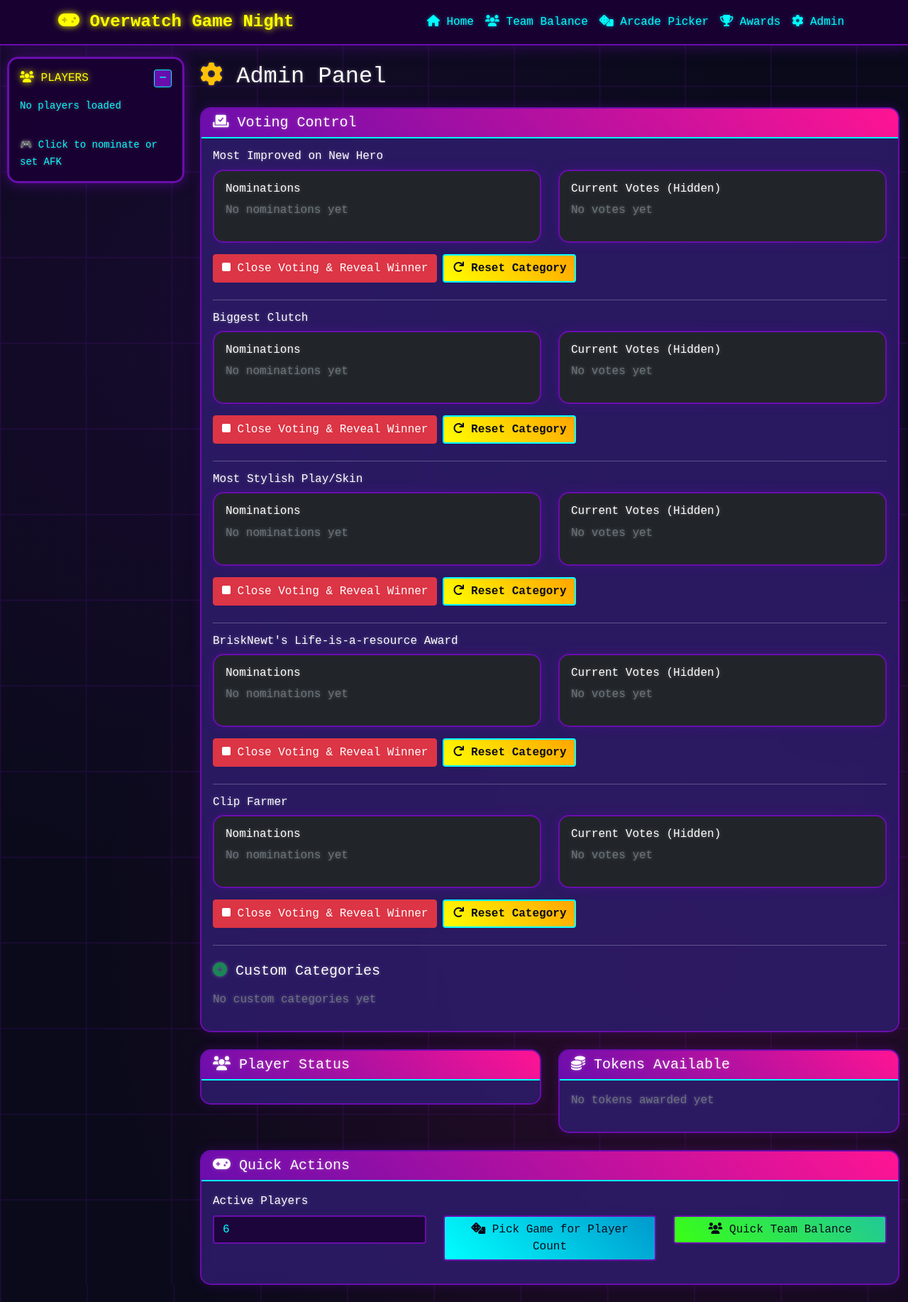
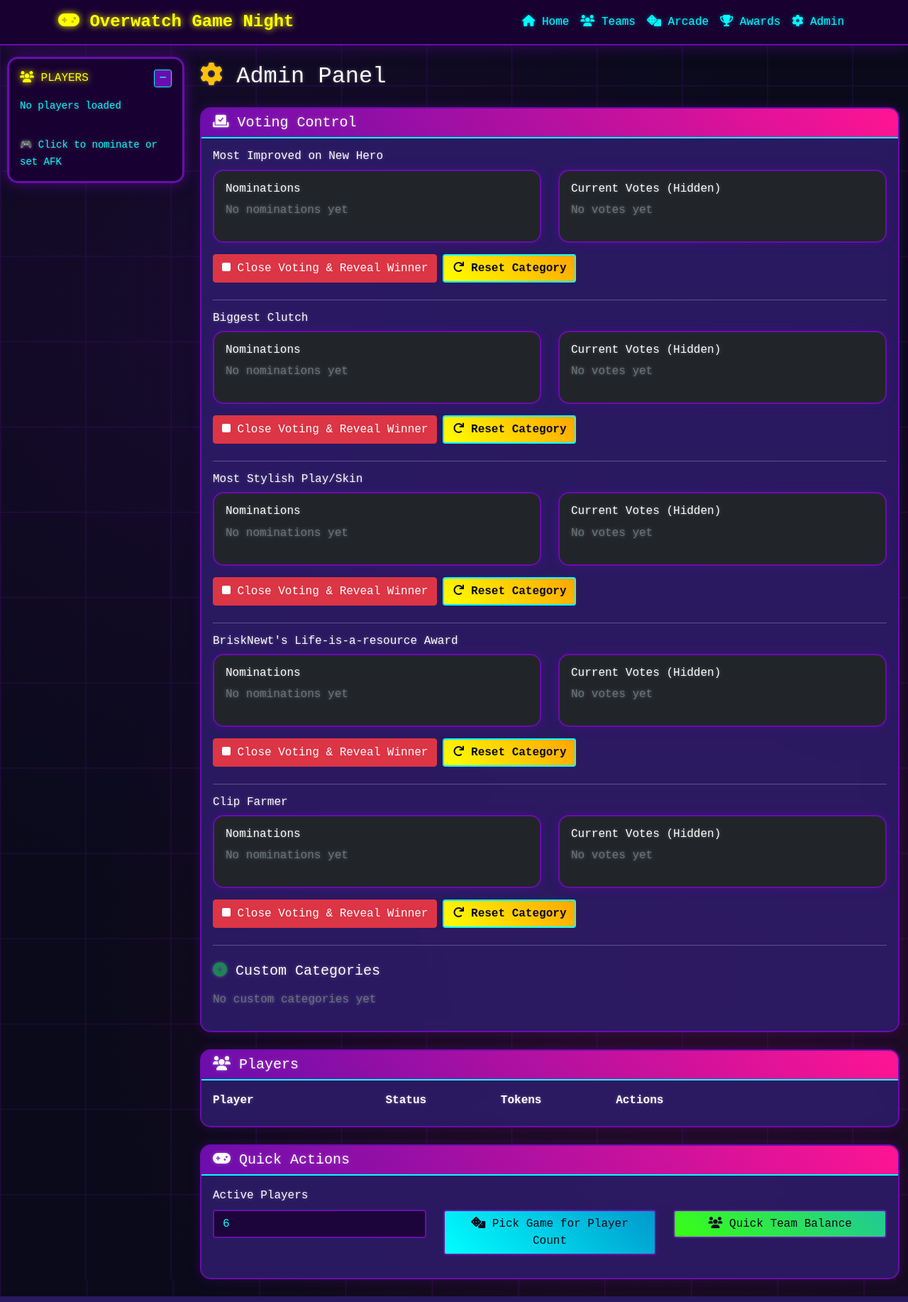
Before and after one commit to oshlern/overwatch-game-night, a Flask app: page /admin in a window 1280 px wide. Shown: the whole page at 71% size. Run offline with Flask 3, Linux system fonts and the light colour scheme; data that the repository does not hold is empty; some libraries are stand-ins or nearby versions.

Commit message:
admin player list columns

```diff
--- a/overwatch-game-night-app/templates/admin.html
+++ b/overwatch-game-night-app/templates/admin.html
@@ -82,24 +82,38 @@
 
     <!-- Player Management -->
     <div class="row mb-4">
-        <div class="col-md-6">
+        <div class="col-12">
             <div class="card">
                 <div class="card-header">
                     <h5 class="mb-0">
                         <i class="fas fa-users"></i>
-                        Player Status
+                        Players
                     </h5>
                 </div>
                 <div class="card-body">
                     <div id="admin-players-list">
-                        {% for player_name, player_data in players.items() %}
-                        <div class="d-flex justify-content-between align-items-center mb-2">
-                            <span>
-                                <strong>{{ player_name }}</strong>
+                        <div class="row mb-2">
+                            <div class="col-3"><strong>Player</strong></div>
+                            <div class="col-2"><strong>Status</strong></div>
+                            <div class="col-2"><strong>Tokens</strong></div>
+                            <div class="col-5"><strong>Actions</strong></div>
+                        </div>
+                        {% for player_name, player_data in players.items()|sort %}
+                        <div class="row mb-2 align-items-center">
+                            <div class="col-3">
+                                <span class="player-name" style="color: {{ player_data.get('color', '#FFFFFF') }};">{{ player_name }}</span>
+                            </div>
+                            <div class="col-2">
                                 <span class="badge bg-{{ 'secondary' if player_data.get('status') == 'afk' else 'success' }}">
                                     {{ player_data.get('status', 'active') }}
                                 </span>
-                            </span>
+                            </div>
+                            <div class="col-2">
+                                {% if tokens.get(player_name, 0) > 0 %}
+                                <span class="token-badge">{{ tokens.get(player_name, 0) }}</span>
+                                {% endif %}
+                            </div>
+                            <div class="col-5">
                                 <div class="btn-group">
                                     <button class="btn btn-sm btn-outline-warning" onclick="setPlayerStatus('{{ player_name }}', 'afk')">
                                         AFK
@@ -107,37 +121,13 @@
                                     <button class="btn btn-sm btn-outline-success" onclick="setPlayerStatus('{{ player_name }}', 'active')">
                                         Active
                                     </button>
+                                    <button class="btn btn-sm btn-outline-primary" onclick="adjustTokens('{{ player_name }}', 1)">+</button>
+                                    <button class="btn btn-sm btn-outline-secondary" onclick="adjustTokens('{{ player_name }}', -1)">-</button>
+                                </div>
                             </div>
                         </div>
                         {% endfor %}
                     </div>
-                </div>
-            </div>
-        </div>
-
-        <div class="col-md-6">
-            <div class="card">
-                <div class="card-header">
-                    <h5 class="mb-0">
-                        <i class="fas fa-coins"></i>
-                        Tokens Available
-                    </h5>
-                </div>
-                <div class="card-body">
-                    {% if tokens %}
-                        {% for player, token_count in tokens.items() %}
-                        <div class="d-flex justify-content-between align-items-center mb-2">
-                            <span><strong>{{ player }}</strong></span>
-                            <div>
-                                <span class="token-badge me-2">{{ token_count }} tokens</span>
-                                <button class="btn btn-sm btn-outline-primary" onclick="adjustTokens('{{ player }}', 1)">+</button>
-                                <button class="btn btn-sm btn-outline-secondary" onclick="adjustTokens('{{ player }}', -1)">-</button>
-                            </div>
-                        </div>
-                        {% endfor %}
-                    {% else %}
-                        <p class="text-muted">No tokens awarded yet</p>
-                    {% endif %}
                 </div>
             </div>
         </div>
--- a/overwatch-game-night-app/templates/base.html
+++ b/overwatch-game-night-app/templates/base.html
@@ -229,12 +229,12 @@
                     </li>
                     <li class="nav-item">
                         <a class="nav-link" href="{{ url_for('team_balance') }}">
-                            <i class="fas fa-users"></i> Team Balance
+                            <i class="fas fa-users"></i> Teams
                         </a>
                     </li>
                     <li class="nav-item">
                         <a class="nav-link" href="{{ url_for('arcade_picker') }}">
-                            <i class="fas fa-dice"></i> Arcade Picker
+                            <i class="fas fa-dice"></i> Arcade
                         </a>
                     </li>
                     <li class="nav-item">
```
Also changed, not shown: overwatch-game-night-app/templates/team_balance.html (+4 -10 lines). Lines whose indentation alone changed are shown as unchanged.
